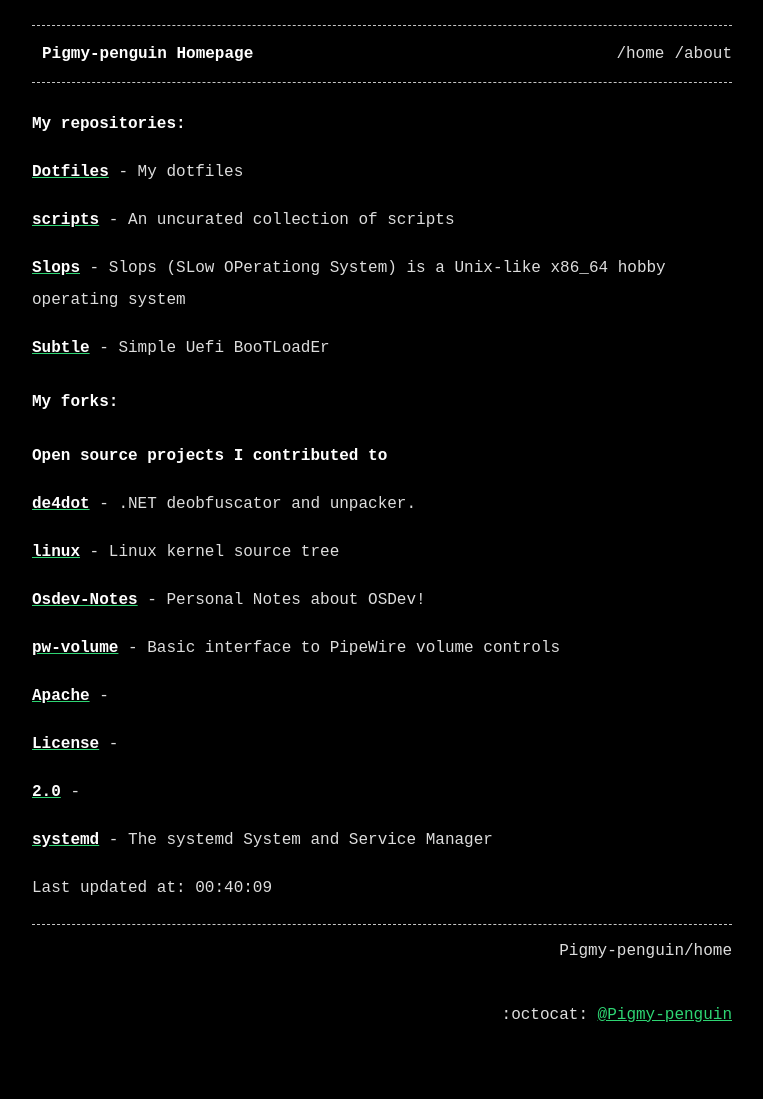
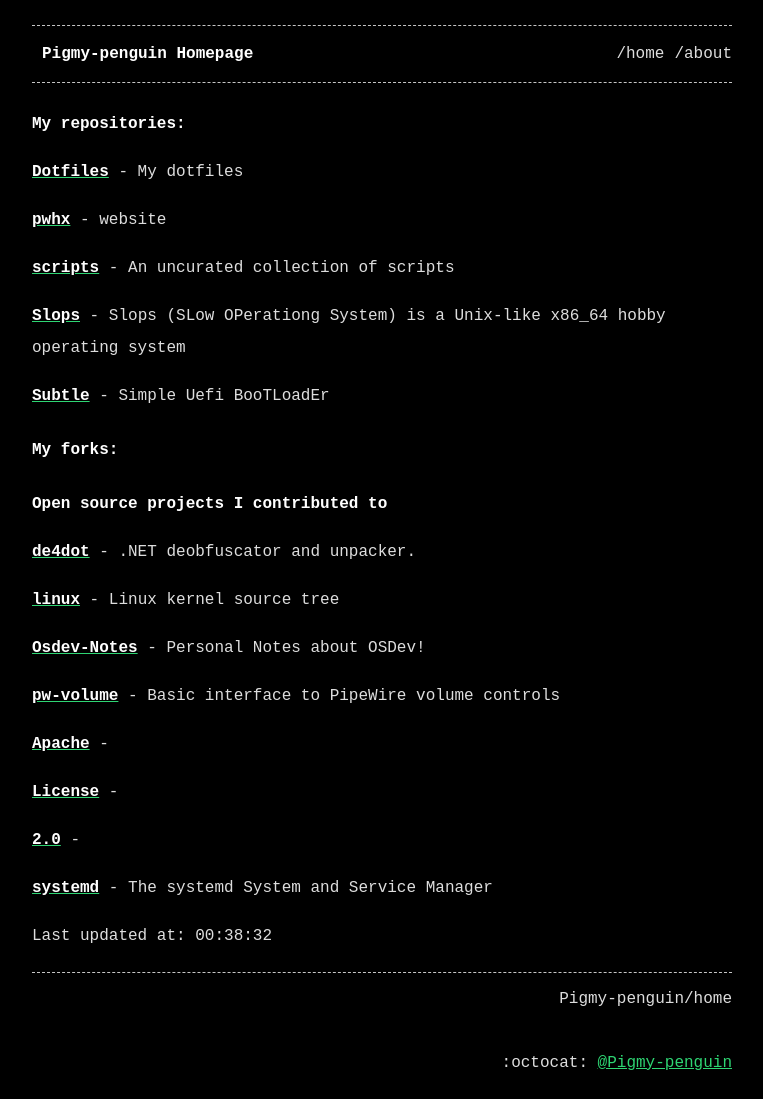
Before and after one commit to Pigmy-penguin/Pigmy-penguin.github.io, a Jekyll site: the page built from index.md, in a window 1280 px wide. Shown: the whole page, without its empty margins (258-1021 px from the left). Built offline with Jekyll 4.4.1, drawn with Linux system fonts in a browser that asks for light colours; before the commit the page ends 1051 px from its top, so only the background shows below that.

Commit message:
Auto updating the website

```diff
--- a/index.md
+++ b/index.md
@@ -8,6 +8,8 @@ title: Pigmy-penguin Homepage
 ## My repositories:
 
 [**Dotfiles**](https://github.com/Pigmy-penguin/Dotfiles) - My dotfiles
+
+[**pwhx**](https://github.com/Pigmy-penguin/pwhx) - website
 
 [**scripts**](https://github.com/Pigmy-penguin/scripts) - An uncurated collection of scripts
 
@@ -35,4 +37,4 @@ title: Pigmy-penguin Homepage
 [**systemd**](https://github.com/Pigmy-penguin/systemd) - The systemd System and Service Manager
 
 
-Last updated at: 00:40:09
+Last updated at: 00:38:32
```
Also changed, not shown: 1 other file.
